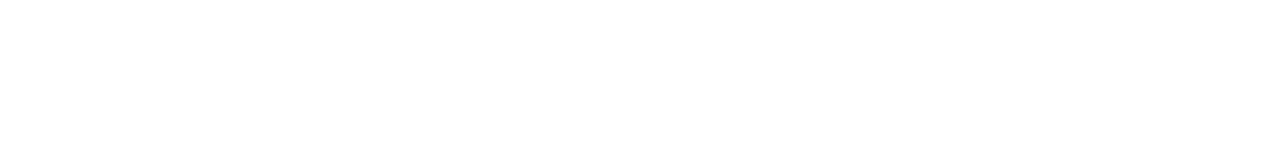
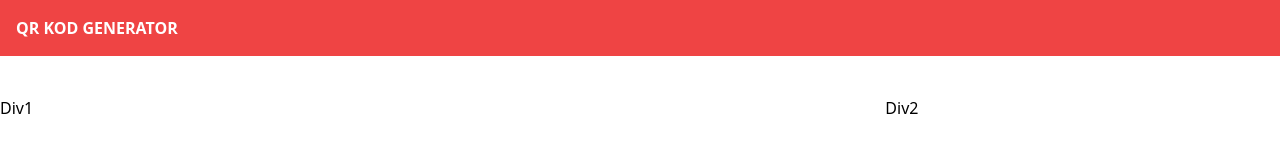
Before and after one commit to Proja96/Qr-kod-generator, a plain HTML site: page index.html in a window 1280 px wide. Drawn offline with nearby package versions, Linux system fonts and the light colour scheme.

Commit message:
added tailwind and divs

```diff
--- a/index.html
+++ b/index.html
@@ -4,9 +4,23 @@
     <meta charset="UTF-8">
     <meta http-equiv="X-UA-Compatible" content="IE=edge">
     <meta name="viewport" content="width=device-width, initial-scale=1.0">
-    <title>Document</title>
+    <script src="https://cdnjs.cloudflare.com/ajax/libs/qrcodejs/1.0.0/qrcode.min.js" integrity="sha512-CNgIRecGo7nphbeZ04Sc13ka07paqdeTu0WR1IM4kNcpmBAUSHSQX0FslNhTDadL4O5SAGapGt4FodqL8My0mA==" crossorigin="anonymous" referrerpolicy="no-referrer"></script>
+    <script src="https://cdn.tailwindcss.com"></script>
+    <script src="js/script.js" defer></script>
+    <title>Qr Kod</title>
 </head>
 <body>
+    <header class="bg-red-500 p-4 mb-10">
+        <div class="max-w-5x1 m-auto">
+            <div class="text-x1 font-bold text-white">QR KOD GENERATOR</div>
+        </div>
+    </header>
+    <main>
+        <div class="flex flex-col-reverse align-center justify-center m-auto md:max-w-4x1 md:flex-row">
+            <div class="w-full md:w-2/3 mr-24">Div1</div>
+            <div class="w-full md:w-1/3 self-center">Div2</div>
+        </div>
+    </main>
 
 </body>
 </html>
```
Also changed, not shown: js/script.js (added), 1 other file.
